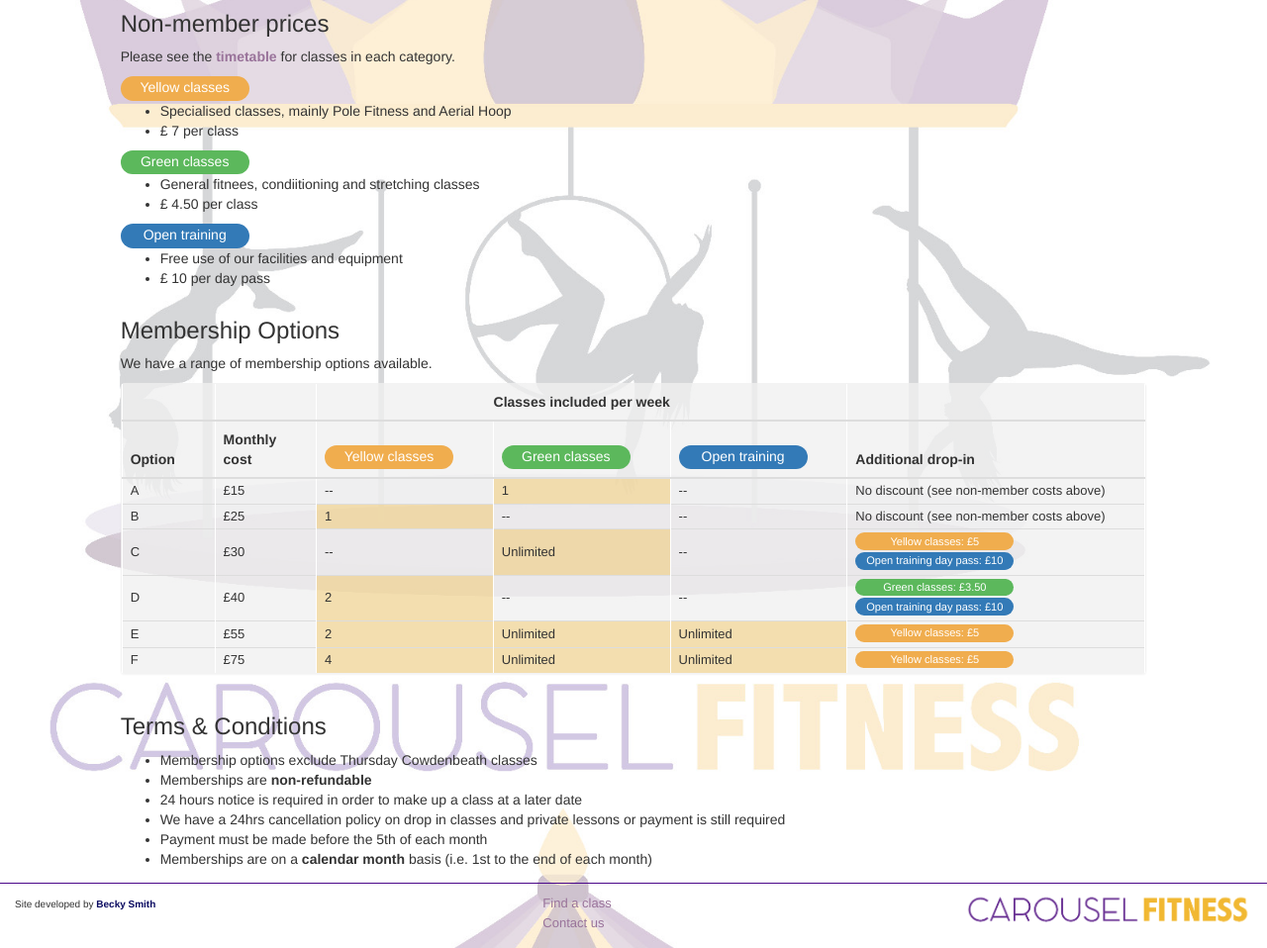
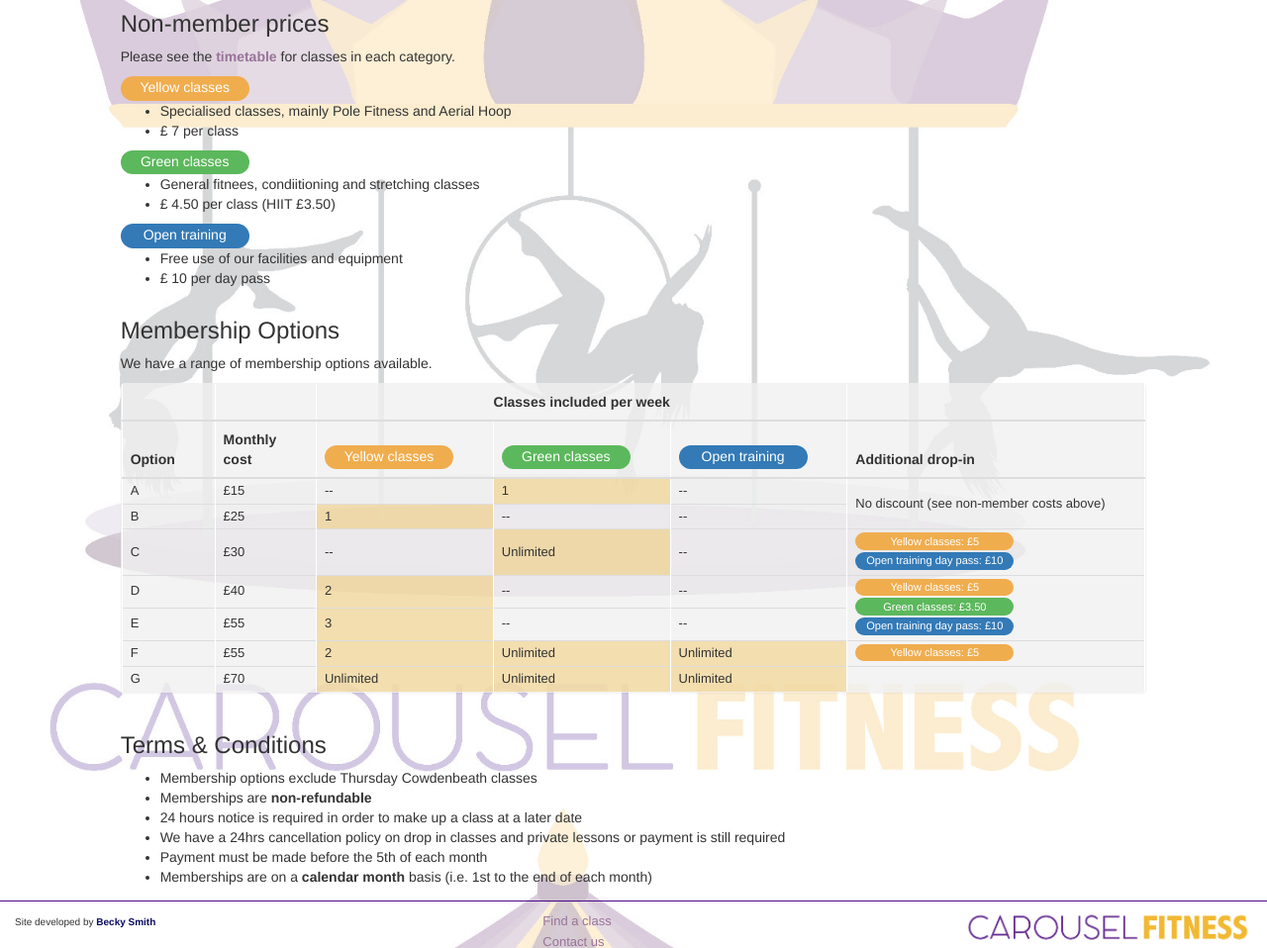
Before and after one commit to rebkwok/sunshine, a Django app: template website/templates/website/membership.html in a window 1280 px wide. Shown: the part 272-1230 px from the top of the page at 99% size. Run offline with Django 3.2, Linux system fonts and the light colour scheme; the template is opened without the code that fills it, so the values that code supplies are empty; parts of the project's set-up code (start-up, migrations or seed data) failed here and were passed over; some libraries are stand-ins or nearby versions.

Commit message:
Update membership

```diff
--- a/website/templates/website/membership.html
+++ b/website/templates/website/membership.html
@@ -24,7 +24,7 @@
 		<span class="label label-success label-rounded label-member-title">Green classes</span>
 			<ul>
 				<li>General fitnees, condiitioning and stretching classes</li>
-				<li>£ 4.50 per class</li>
+				<li>£ 4.50 per class (HIIT £3.50)</li>
 			</ul>
 		<span class="label label-primary label-rounded label-member-title">Open training</span>
 			<ul>
@@ -68,7 +68,7 @@
 							<td class="timetable-row">--</td>
 							<td class="timetable-row member-data">1</td>
 							<td class="timetable-row">--</td>
-							<td class="timetable-row">No discount (see non-member costs above)</td>
+							<td class="timetable-row" rowspan="2">No discount (see non-member costs above)</td>
 						</tr>
 						<tr>
 							<td class="timetable-row">B</td>
@@ -76,7 +76,6 @@
 							<td class="timetable-row member-data">1</td>
 							<td class="timetable-row">--</td>
 							<td class="timetable-row">--</td>
-							<td class="timetable-row">No discount (see non-member costs above)</td>
 						</tr>
 						<tr>
 							<td class="timetable-row">C</td>
@@ -95,13 +94,22 @@
 							<td class="timetable-row member-data">2</td>
 							<td class="timetable-row">--</td>
 							<td class="timetable-row">--</td>
-							<td class="timetable-row">
+							<td class="timetable-row" rowspan="2">
+								<span class="label label-warning label-rounded label-member">Yellow classes: £5</span>
 								<span class="label label-success label-rounded label-member">Green classes: £3.50</span>
 								<span class="label label-primary label-rounded label-member">Open training day pass: £10</span>
 							</td>
 						</tr>
 						<tr>
 							<td class="timetable-row">E</td>
+							<td class="timetable-row">£55</td>
+							<td class="timetable-row member-data">3</td>
+							<td class="timetable-row">--</td>
+							<td class="timetable-row">--</td>
+
+						</tr>
+						<tr>
+							<td class="timetable-row">F</td>
 							<td class="timetable-row">£55</td>
 							<td class="timetable-row member-data">2</td>
 							<td class="timetable-row member-data">Unlimited</td>
@@ -111,13 +119,12 @@
 							</td>
 						</tr>
 						<tr>
-							<td class="timetable-row">F</td>
-							<td class="timetable-row">£75</td>
-							<td class="timetable-row member-data">4</td>
+							<td class="timetable-row">G</td>
+							<td class="timetable-row">£70</td>
+							<td class="timetable-row member-data">Unlimited</td>
 							<td class="timetable-row member-data">Unlimited</td>
 							<td class="timetable-row member-data">Unlimited</td>
 							<td class="timetable-row">
-								<span class="label label-warning label-rounded label-member">Yellow classes: £5</span>
 							</td>
 						</tr>
 					</tbody>
```
